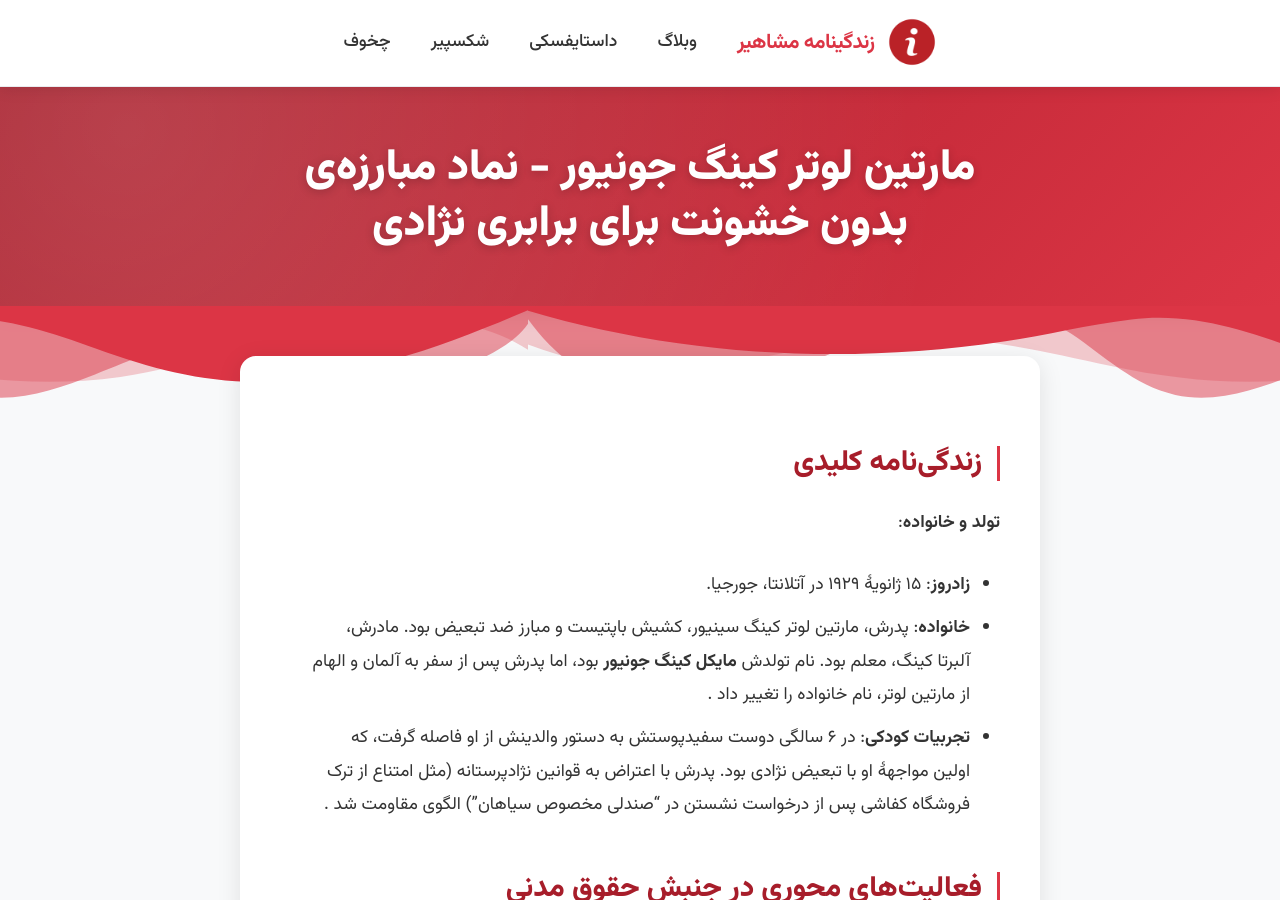
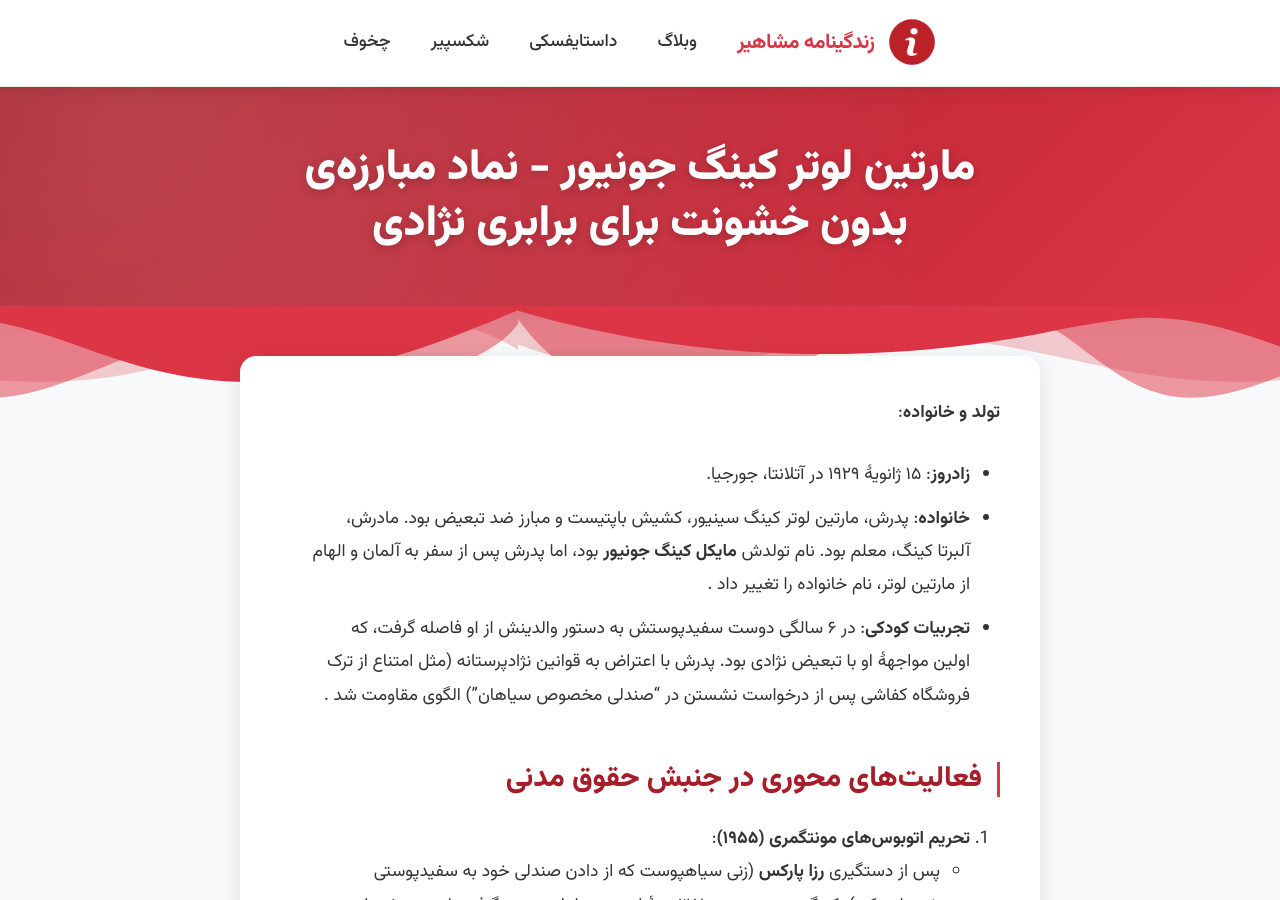
Before and after one commit to darkblog/darkblog.github.io, a Jekyll site: the page built from _posts/2025-6-28-5.md, in a window 1280 px wide and 900 px high. Built offline with Jekyll 4.4.1, drawn with Linux system fonts in a browser that asks for light colours.

Commit message:
Update 2025-6-28-5.md

```diff
--- a/_posts/2025-6-28-5.md
+++ b/_posts/2025-6-28-5.md
@@ -3,7 +3,6 @@ layout: post
 title: مارتین لوتر کینگ جونیور - نماد مبارزه‌ی بدون خشونت برای برابری نژادی
 ---
 
-## زندگی‌نامه کلیدی
 **تولد و خانواده**:
 - **زادروز**: ۱۵ ژانویهٔ ۱۹۲۹ در آتلانتا، جورجیا.
 - **خانواده**: پدرش، مارتین لوتر کینگ سینیور، کشیش باپتیست و مبارز ضد تبعیض بود. مادرش، آلبرتا کینگ، معلم بود. نام تولدش **مایکل کینگ جونیور** بود، اما پدرش پس از سفر به آلمان و الهام از مارتین لوتر، نام خانواده را تغییر داد .
```
